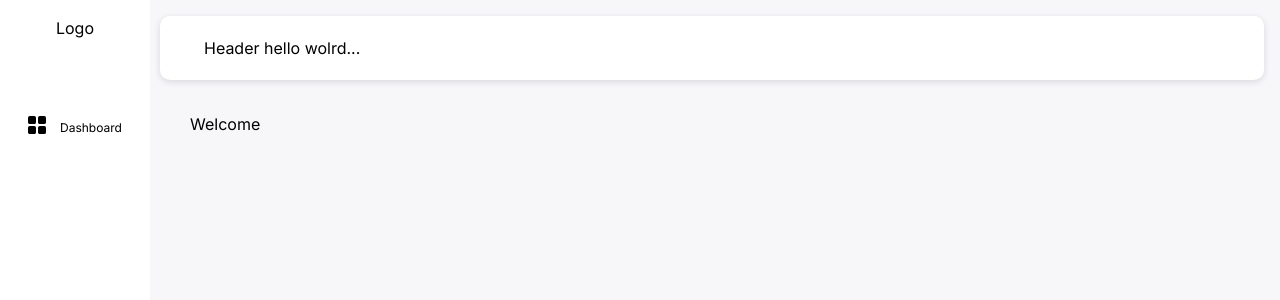
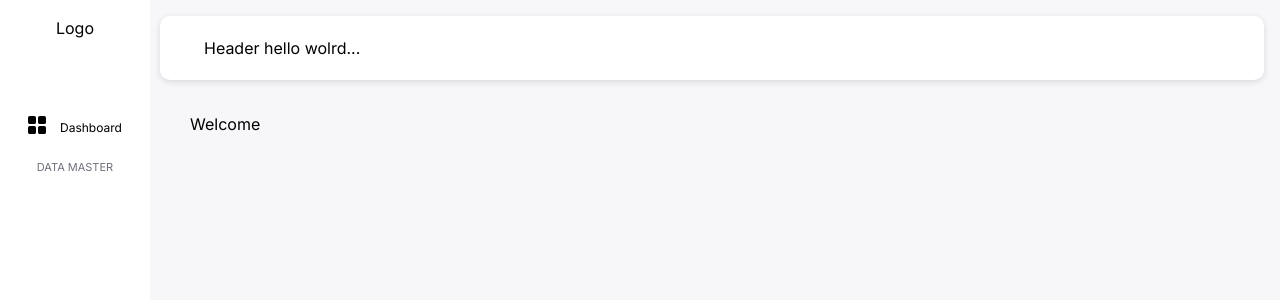
Before and after one commit to alfin-ardian/admin-unik, a React (Vite) app: page / in a window 1280 px wide. Shown: the top 300 px of the page. Built offline with nearby package versions, Linux system fonts and the light colour scheme.

Commit message:
add style colors

```diff
--- a/src/assets/scss/sidebar/sidebar-menu.scss
+++ b/src/assets/scss/sidebar/sidebar-menu.scss
@@ -21,4 +21,19 @@
       }
     }
   }
+
+  .title {
+    margin: 0;
+    line-height: 1.273;
+    font-size: 0.6875rem;
+    font-weight: 400;
+    overflow: hidden;
+    text-overflow: ellipsis;
+    white-space: nowrap;
+    color: rgba(47, 43, 61, 0.68);
+    text-transform: uppercase;
+    &:hover {
+      color: #c21e56;
+    }
+  }
 }
--- a/src/components/common/molecules/sidebarMenuListing/SidebarMenuListing.tsx
+++ b/src/components/common/molecules/sidebarMenuListing/SidebarMenuListing.tsx
@@ -30,8 +30,8 @@ export const SidebarMenuListing: React.FC<Props> = ({
       onClick={onClick}
       className={`sidebar-menu-item ${
         hasNoIcon ? "py-2 px-3" : "p-3"
-      } hover:bg-darkGold flex items-center justify-between  ${
-        active ? "bg-darkGold" : ""
+      } hover:bg-RoseRed flex items-center justify-between  ${
+        active ? "bg-white" : ""
       } flex rounded-md`}
     >
       {/* Icon is mandatory to shown */}
--- a/src/components/common/organisms/sidebar/sidebarMenuList/SidebarMenuList.tsx
+++ b/src/components/common/organisms/sidebar/sidebarMenuList/SidebarMenuList.tsx
@@ -19,6 +19,7 @@ export const SidebarMenuList: React.FC<Props> = ({ collapse }) => {
         collapse={collapse}
         icon={<DashboardIcon />}
       />
+      <p className="title">Data Master</p>
     </div>
   );
 };
--- a/tailwind.config.js
+++ b/tailwind.config.js
@@ -17,6 +17,14 @@ export default {
           900: "#1e3a8a",
           950: "#172554",
         },
+        CadmiumRed: "#D22B2B",
+        CardinalRed: "#C41E3A",
+        Carmine: "#D70040",
+        Cerise: "#DE3163",
+        Cherry: "#D2042D",
+        Raspberry: "#E30B5C",
+        RoseRed: "#C21E56",
+        RubyRed: "#E0115F",
       },
     },
     fontFamily: {
```
